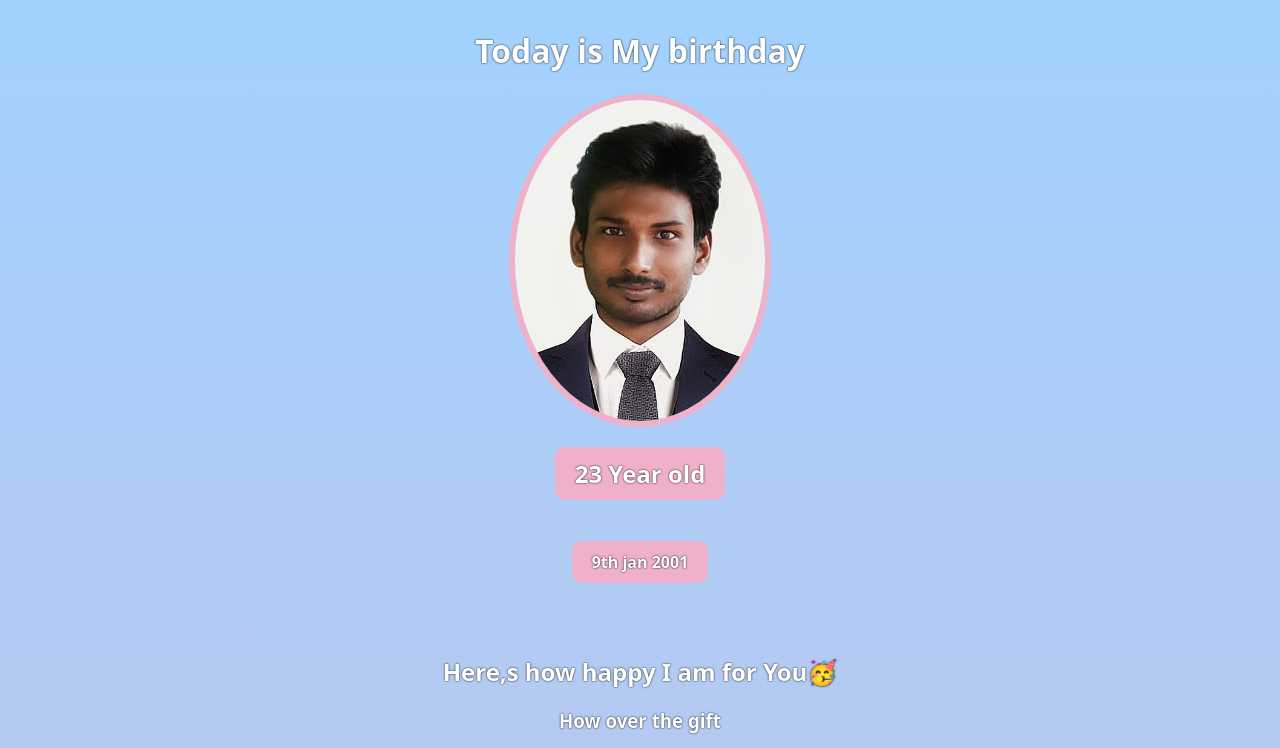
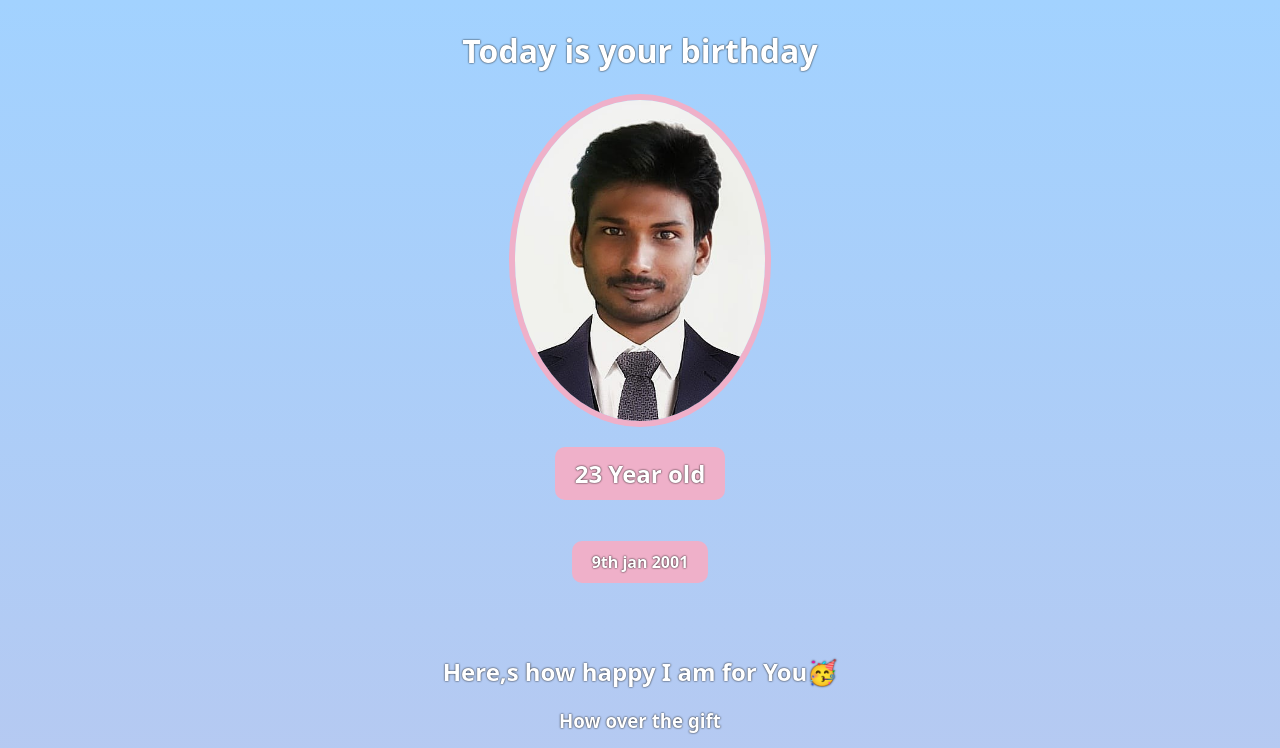
Before and after one commit to Gokulprasanthveera/Birth, a plain HTML site: page index.html in a window 1280 px wide. Shown: the top 748 px of the page. Drawn offline with Linux system fonts and the light colour scheme; a web font is replaced by a local one.

Commit message:
first commit

```diff
--- a/index.html
+++ b/index.html
@@ -11,7 +11,7 @@
 </head>
 <body id="header">
     <div id="align">
-        <h1>Today is My birthday</h1>
+        <h1>Today is your birthday</h1>
         <img id="nic" src="gokul-photo.jpg" alt=" nick smiling at the camera">
         <h2 id="age">23 Year old</h2>
         <h4 id="date">9th jan 2001</h4>
```
